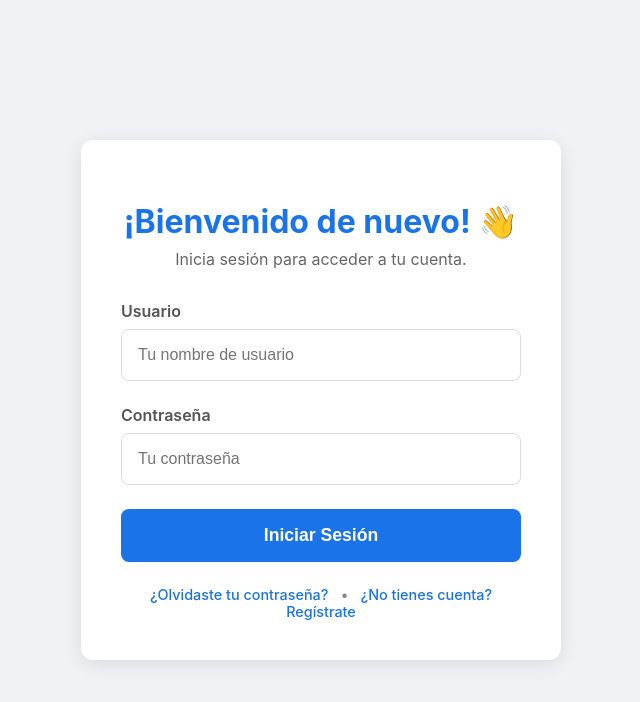
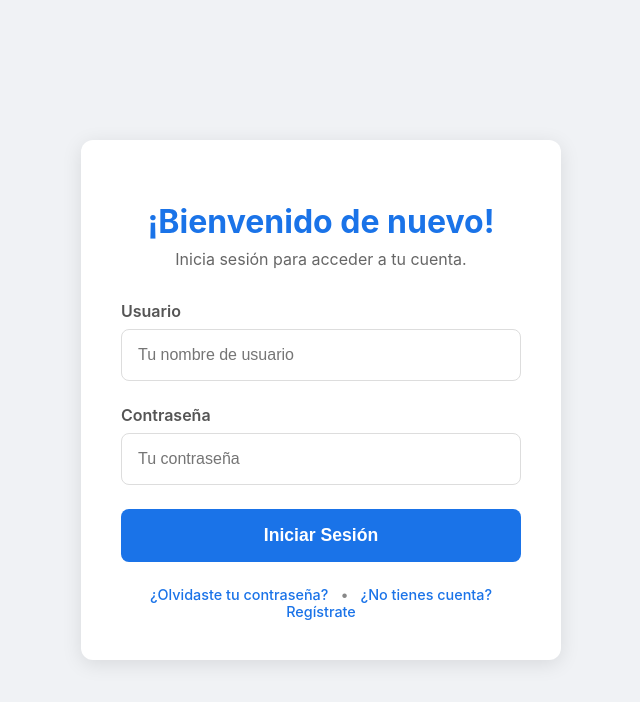
Before and after one commit to Cristian0897/login-201, a plain HTML site: page index.html in a window 1280 px wide. Shown: the whole page, without its empty margins (319-959 px from the left). Drawn offline with Linux system fonts and the light colour scheme.

Commit message:
Update index.html

```diff
--- a/index.html
+++ b/index.html
@@ -8,7 +8,7 @@
 </head>
 <body>
     <div class="login-container">
-        <h1>¡Bienvenido de nuevo! 👋</h1>
+        <h1>¡Bienvenido de nuevo!</h1>
         <p>Inicia sesión para acceder a tu cuenta.</p>
         <form id="login-form">
             <div class="input-group">
```
